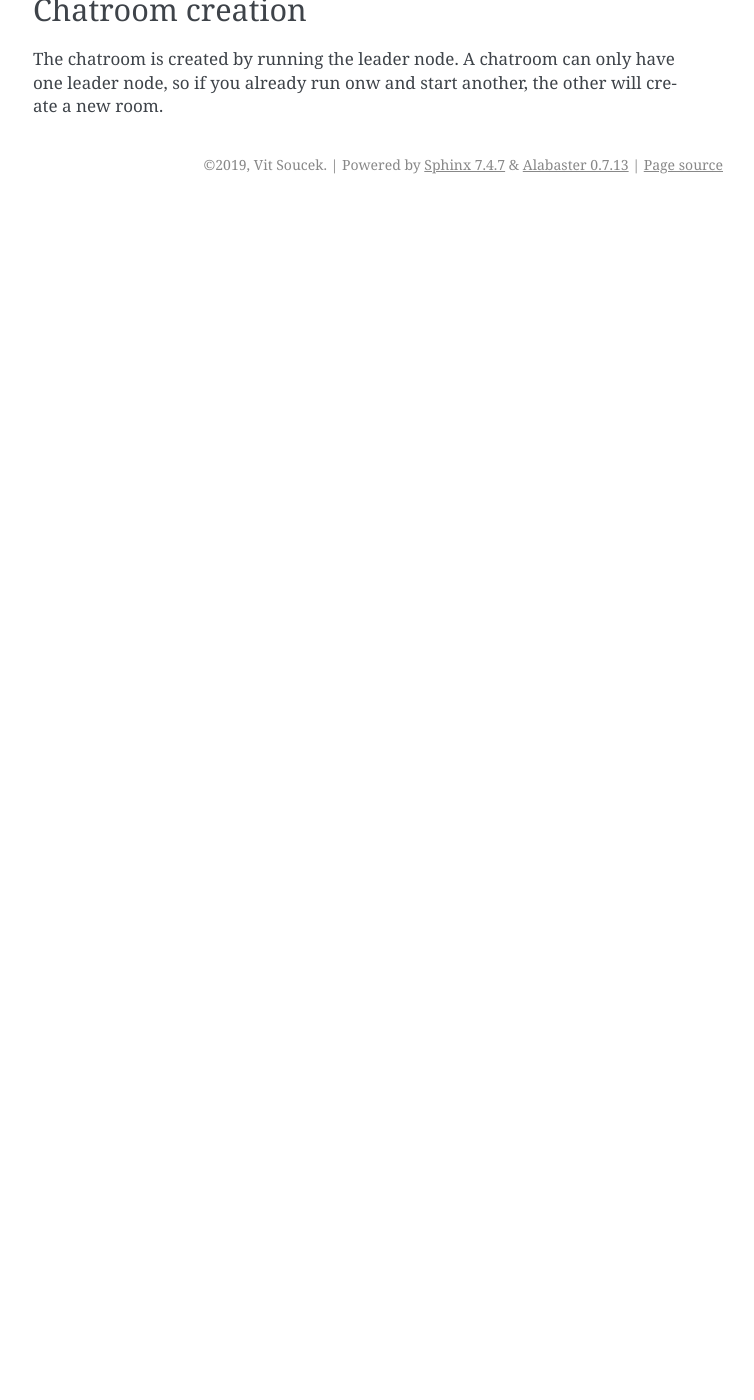
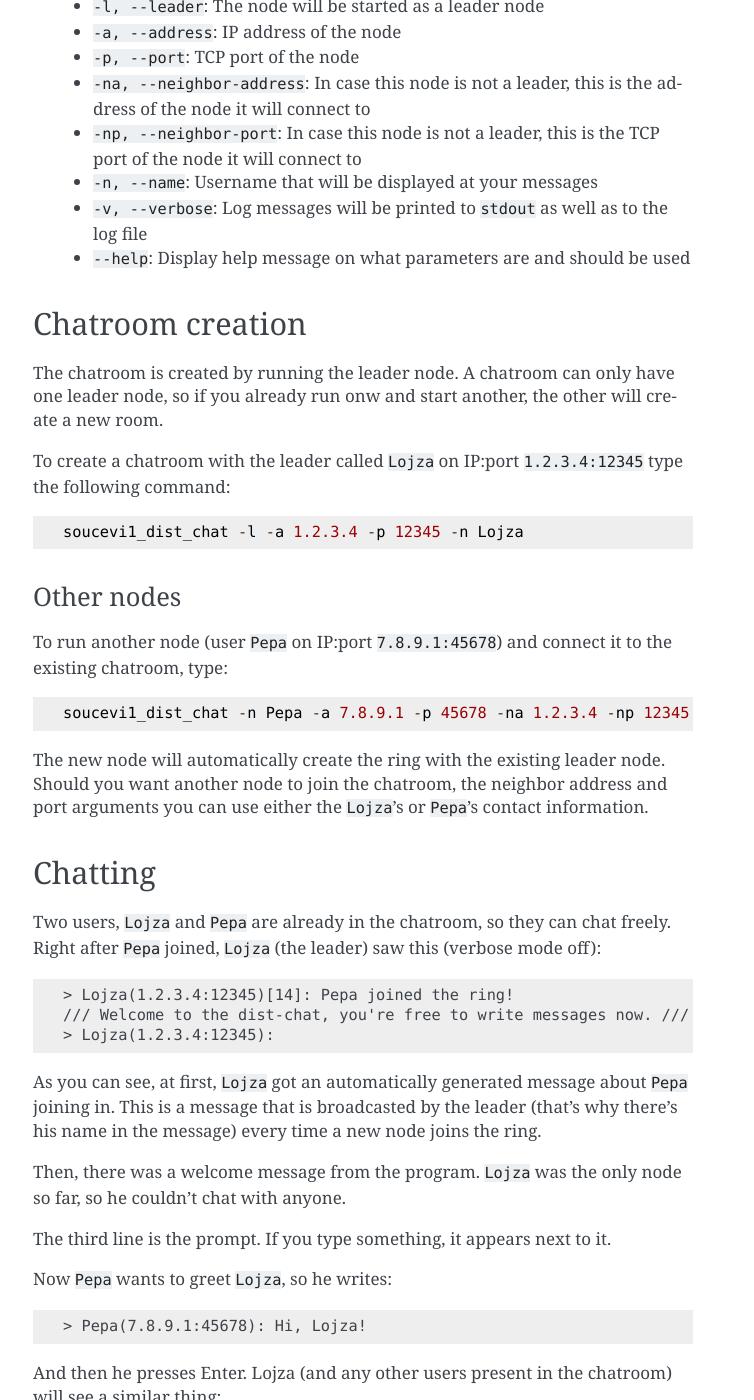
Before and after one commit to soucevi1/dist-chat, a Sphinx documentation site: the page built from docs/usage.rst, in a window 1280 px wide and 1400 px high, scrolled down 578 px. Shown: the whole window, without its empty margins (387-1141 px from the left). Built offline with Sphinx 7.4.7, drawn with Linux system fonts in a browser that asks for light colours; pages that are not in the unit, such as notebooks, are missing from menus; before the commit the page ends 900 px from its top, so only the background shows below that; some of the changed text lies outside the part shown.

Commit message:
Docs - Usage of the program

```diff
--- a/docs/usage.rst
+++ b/docs/usage.rst
@@ -21,9 +21,81 @@ You can also clone and use the `GitHub repository <https://github.com/soucevi1/d
 
 Program arguments
 -----------------
-
+The program only has a CLI mode so far. You can run it with several arguments:
+  * ``-l, --leader``: The node will be started as a leader node
+  * ``-a, --address``: IP address of the node
+  * ``-p, --port``: TCP port of the node
+  * ``-na, --neighbor-address``: In case this node is not a leader, this is the address of the node it will connect to
+  * ``-np, --neighbor-port``: In case this node is not a leader, this is the TCP port of the node it will connect to
+  * ``-n, --name``: Username that will be displayed at your messages
+  * ``-v, --verbose``: Log messages will be printed to ``stdout`` as well as to the log file
+  * ``--help``: Display help message on what parameters are and should be used
 
 Chatroom creation
 -----------------
 
 The chatroom is created by running the leader node. A chatroom can only have one leader node, so if you already run onw and start another, the other will create a new room.
+
+To create a chatroom with the leader called ``Lojza`` on IP:port ``1.2.3.4:12345`` type the following command::
+
+   soucevi1_dist_chat -l -a 1.2.3.4 -p 12345 -n Lojza
+
+Other nodes
+^^^^^^^^^^^
+
+To run another node (user ``Pepa`` on IP:port ``7.8.9.1:45678``) and connect it to the existing chatroom, type::
+
+   soucevi1_dist_chat -n Pepa -a 7.8.9.1 -p 45678 -na 1.2.3.4 -np 12345
+
+The new node will automatically create the ring with the existing leader node. Should you want another node to join the chatroom, the neighbor address and port arguments you can use either the ``Lojza``'s or ``Pepa``'s contact information.
+
+Chatting
+--------
+Two users, ``Lojza`` and ``Pepa`` are already in the chatroom, so they can chat freely. Right after ``Pepa`` joined, ``Lojza`` (the leader) saw this (verbose mode off)::
+
+   > Lojza(1.2.3.4:12345)[14]: Pepa joined the ring!
+   /// Welcome to the dist-chat, you're free to write messages now. ///
+   > Lojza(1.2.3.4:12345):
+
+As you can see, at first, ``Lojza`` got an automatically generated message about ``Pepa`` joining in. This is a message that is broadcasted by the leader (that's why there's his name in the message)  every time a new node joins the ring.
+
+Then, there was a welcome message from the program. ``Lojza`` was the only node so far, so he couldn't chat with anyone.
+
+The third line is the prompt. If you type something, it appears next to it.
+
+Now ``Pepa`` wants to greet ``Lojza``, so he writes::
+
+   > Pepa(7.8.9.1:45678): Hi, Lojza!
+
+And then he presses Enter. Lojza (and any other users present in the chatroom) will see a similar thing::
+
+   > Pepa(7.8.9.1:45678)[18]: Hi, Lojza!
+
+As you can see, there is a number in square brackets. It's the logical time of the message being sent. The principles of logical time are explained in :ref:`ref-impl`.
+
+The overall structure of the received user message is::
+
+   > Sender_name(sender_IP, sender_port)[Lamports_time]: message_contents
+
+Exiting the chatroom
+--------------------
+
+To exit the chatroom, instead of your message, type ``//exit`` and press Enter::
+
+   > Name(IP:port): //exit
+
+Or you can simply close the terminal window. There is no logout proces, so even if you use the ``//exit`` command, the node will just close. After the node has left, the ring renewal is done just like it is described in :ref:`ref-impl`.
+
+Logging
+-------
+By default, the program logs only into a file. The file is created in the same directory, where the program is run and its name is ``chat_PORT.log``, where ``PORT`` is the TCP port of the node.
+
+If you run the program with ``-v`` or ``--verbose``, every message that gets logged is also printed on stdout::
+
+   1: Initializing the server
+
+The format is the same as in the log file. In general, the messages look like this::
+
+   Lamports_time: Logged_event_content
+
+Pretty much every action is logged, so the verbose mode is quite messy with all the messages.
```
Also changed, not shown: docs/tutorial.rst (+13 -1 lines).
